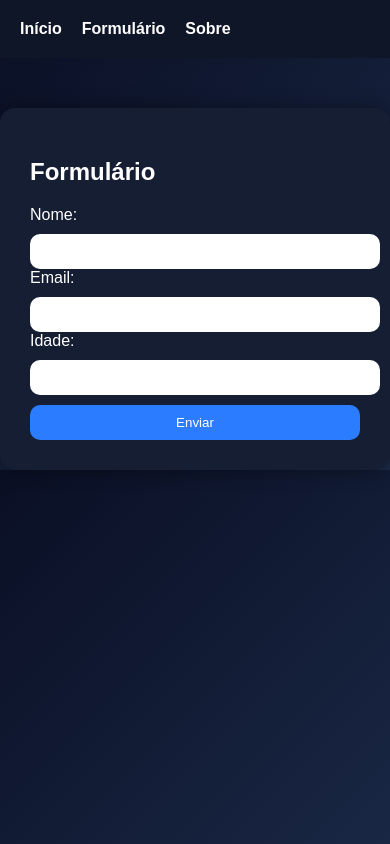
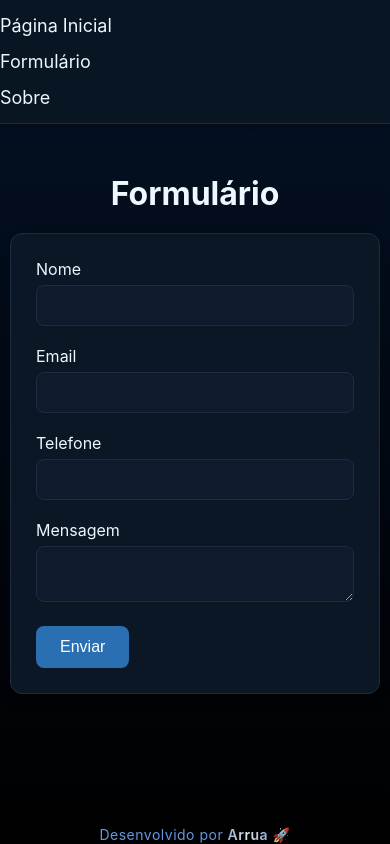
Before and after one commit to arrualuiz/54-formulario-arruadev, a plain HTML site: page form.html in a window 390 px wide. Drawn offline with Linux system fonts and the light colour scheme; files that its build step writes are made by us from their sources.

Commit message:
feat: validação em form.js e página de resultados
Estrutura sem pastas (style.css e form.js na raiz), formulário com mais
campos e resultados.html listando os envios.

```diff
--- a/css/style.css
+++ /dev/null
@@ -1 +0,0 @@
-body{margin:0;font-family:Arial;background:linear-gradient(135deg,#0a0f24,#1b2a48);color:white;} .menu{display:flex;gap:20px;padding:20px;background:#0f1628;} .menu a{color:white;text-decoration:none;font-weight:bold;} .container{display:flex;justify-content:center;margin-top:50px;} .card{background:#151e33;padding:30px;border-radius:15px;width:400px;box-shadow:0 0 20px rgba(0,0,0,0.4);} input,button{width:100%;padding:10px;margin-top:10px;border-radius:10px;border:none;} button{background:#2b7cff;color:white;cursor:pointer;}
--- a/form.html
+++ b/form.html
@@ -1 +1,49 @@
-<!DOCTYPE html><html lang='pt-BR'><head><meta charset='UTF-8'><title>Arrua DEV - Formulário</title><link rel='stylesheet' href='css/style.css'><script src='js/main.js' defer></script></head><body><header><nav class='menu'><a href='index.html'>Início</a><a href='form.html'>Formulário</a><a href='about.html'>Sobre</a></nav></header><section class='container'><div class='card'><h2>Formulário</h2><form action='formAction.html' method='GET' onsubmit='return validarForm()'><label>Nome:</label><input type='text' id='nome' name='nome' required><label>Email:</label><input type='email' id='email' name='email' required><label>Idade:</label><input type='number' id='idade' name='idade' min='1' max='120' required><button type='submit'>Enviar</button></form></div></section></body></html>
+<!DOCTYPE html>
+<html lang="pt-br">
+<head>
+  <meta charset="UTF-8">
+  <title>Formulário</title>
+  <link rel="stylesheet" href="css/style.css">
+</head>
+
+<body>
+  <!-- Menu -->
+  <nav class="menu">
+    <ul>
+      <li><a href="index.html">Página Inicial</a></li>
+      <li><a href="form.html">Formulário</a></li>
+      <li><a href="about.html">Sobre</a></li>
+    </ul>
+  </nav>
+
+  <main>
+    <h1>Formulário</h1>
+
+    <form action="formAction.html" method="GET">
+      <label>Nome</label>
+      <input type="text" name="nome" required>
+
+      <label>Email</label>
+      <input type="email" name="email" required>
+
+      <label>Telefone</label>
+      <input type="telefone" name="telefone">
+
+      <label>Mensagem</label>
+      <textarea name="mensagem" required></textarea>
+
+      <button type="submit">Enviar</button>
+    </form>
+
+  </main>
+  <!-- Rodapé -->
+  <footer>
+      <div id="rodape"></div>
+      <!-- Assinatura -->
+        <p class="assinatura">
+        Desenvolvido por <span class="nome-assinatura">Arrua</span> 🚀
+      </p>
+    </footer>
+  </div>
+</body>
+</html>
--- a/js/main.js
+++ /dev/null
@@ -1 +0,0 @@
-function validarForm(){let nome=document.getElementById('nome').value.trim();if(nome.length<3){alert('Nome muito curto!');return false;}return true;} function mostrarGET(){const p=new URLSearchParams(window.location.search);document.getElementById('rNome').innerText=p.get('nome');document.getElementById('rEmail').innerText=p.get('email');document.getElementById('rIdade').innerText=p.get('idade');}
--- /dev/null
+++ b/style.css
@@ -0,0 +1,214 @@
+/*  TEMA */
+
+:root {
+  --navy: #041226;
+  --black: #000000;
+  --white: #eef6ff;
+  --card: #0b1724;
+  --muted: #9fb6d0;
+  --accent: #2b6fb3;
+}
+
+/* RESET E BASE  */
+
+* {
+  margin: 0;
+  padding: 0;
+  box-sizing: border-box;
+}
+
+html, body {
+  font-family: Inter, Poppins, Arial, sans-serif;
+  background: linear-gradient(180deg, var(--navy), var(--black));
+  color: var(--white);
+  min-height: 100vh;
+}
+
+main {
+  width: 100%;
+  max-width: 900px;
+  margin: 40px auto;
+  padding: 20px;
+}
+
+/* MENU GLOBAL */
+
+nav {
+  width: 100%;
+  background: rgba(11, 23, 36, 0.8);
+  border-bottom: 1px solid #1e2b44;
+  box-shadow: 0 2px 6px rgba(0,0,0,0.4);
+  backdrop-filter: blur(8px);
+  position: sticky;
+  top: 0;
+  z-index: 1000;
+}
+
+nav ul {
+  list-style: none;
+  display: flex;
+  justify-content: center;
+  gap: 35px;
+  padding: 15px 0;
+}
+
+nav a {
+  color: var(--white);
+  text-decoration: none;
+  font-size: 18px;
+  transition: 0.2s ease;
+}
+
+nav a:hover {
+  color: var(--accent);
+}
+
+/*  TÍTULOS  */
+
+h1, h2 {
+  text-align: center;
+  margin-bottom: 20px;
+}
+
+/* CARDS GENÉRICOS */
+
+.card {
+  background: var(--card);
+  border: 1px solid #1e2b44;
+  border-radius: 12px;
+  padding: 20px;
+  box-shadow: 0 4px 12px rgba(0,0,0,0.3);
+  margin-bottom: 25px;
+  transition: 0.25s;
+}
+
+.card:hover {
+  transform: translateY(-3px);
+  box-shadow: 0 6px 18px rgba(0,0,0,0.4);
+}
+
+/* FORMULÁRIO */
+
+form {
+  width: 100%;
+  background: var(--card);
+  padding: 25px;
+  border-radius: 12px;
+  border: 1px solid #1e2b44;
+  box-shadow: 0 4px 12px rgba(0,0,0,0.3);
+}
+
+label {
+  display: block;
+  margin-bottom: 6px;
+  font-size: 16px;
+}
+
+input, select, textarea {
+  width: 100%;
+  padding: 12px;
+  margin-bottom: 20px;
+  border-radius: 8px;
+  border: 1px solid #1e2b44;
+  background: #0f1b2d;
+  color: var(--white);
+}
+
+input:focus, textarea:focus, select:focus {
+  outline: none;
+  border-color: var(--accent);
+}
+
+/* BOTAO */
+
+button {
+  background: var(--accent);
+  border: none;
+  padding: 12px 24px;
+  font-size: 16px;
+  color: white;
+  border-radius: 8px;
+  cursor: pointer;
+  transition: 0.2s;
+}
+
+button:hover {
+  background: #3d85d9;
+}
+
+/*  RODAPÉ E ASSINATURA */
+.assinatura {
+    /* Posição Fixa, no fundo */
+    position: fixed;
+    left: 50%;
+    /* Deixando-o bem na ponta, como você queria */
+    bottom: 0.9px;
+    transform: translateX(-50%);
+
+    /* Estilo do Texto */
+    font-size: 14px;
+    color: #6daaff;
+    opacity: 0.9;
+    letter-spacing: 0.5px;
+
+    z-index: 60; /* Camada para aparecer por cima do conteúdo */
+    background: transparent;
+    pointer-events: none; /* Impede que ele bloqueie cliques em itens abaixo dele (já que é só texto) */
+
+    /* Limpeza */
+    margin: 0;
+    padding: 0;
+}
+
+.nome-assinatura {
+    font-weight: 600;
+    /* Efeito Gradiente */
+    background: linear-gradient(90deg, #9dbff9, #ffffff, #9dbff9);
+    -webkit-background-clip: text;
+    background-clip: text;
+    -webkit-text-fill-color: transparent;
+}
+
+/* Estilo do Botão de Resultados (Fica acima da assinatura) */
+.botao-flutuante {
+    /* Posicionamento Fixo, alinhado ao centro */
+    position: fixed;
+    left: 50%;
+    transform: translateX(-50%);
+
+    /* Crucial: Posicionamento 40px acima da base para ficar acima da assinatura */
+    bottom: 40px;
+
+    /* Estilo de Botão */
+    padding: 8px 15px;
+    background-color: #6daaff; /* Fundo azul para o botão */
+    color: white;
+    text-decoration: none; /* Remove sublinhado */
+    border-radius: 5px;
+    font-size: 14px;
+    font-weight: bold;
+    box-shadow: 0 2px 4px rgba(0, 0, 0, 0.2);
+    z-index: 65; /* Maior que a assinatura para ficar por cima */
+
+    /* Habilita o clique */
+    pointer-events: auto;
+
+    transition: background-color 0.3s;
+}
+
+.botao-flutuante:hover {
+    background-color: #5599ff;
+}
+
+/* RESPONSIVIDADE */
+
+@media (max-width: 600px) {
+  nav ul {
+    flex-direction: column;
+    gap: 15px;
+  }
+
+  main {
+    padding: 10px;
+  }
+}
```
Also changed, not shown: about.html (+33 -1 lines), form.js (added, +66 -0 lines), formAction.html (+13 -1 lines), index.html (+35 -1 lines), resultados.html (added, +36 -0 lines).
